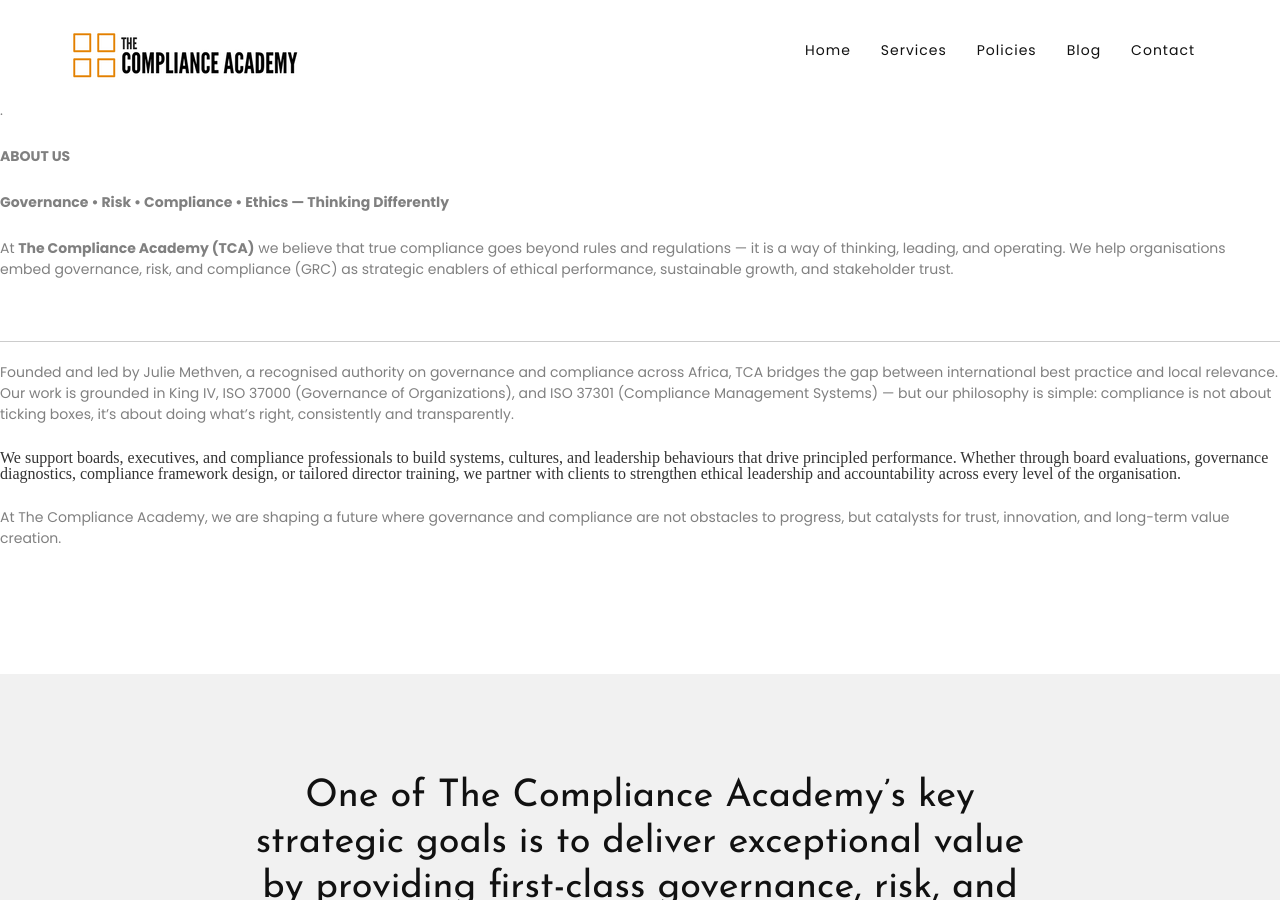
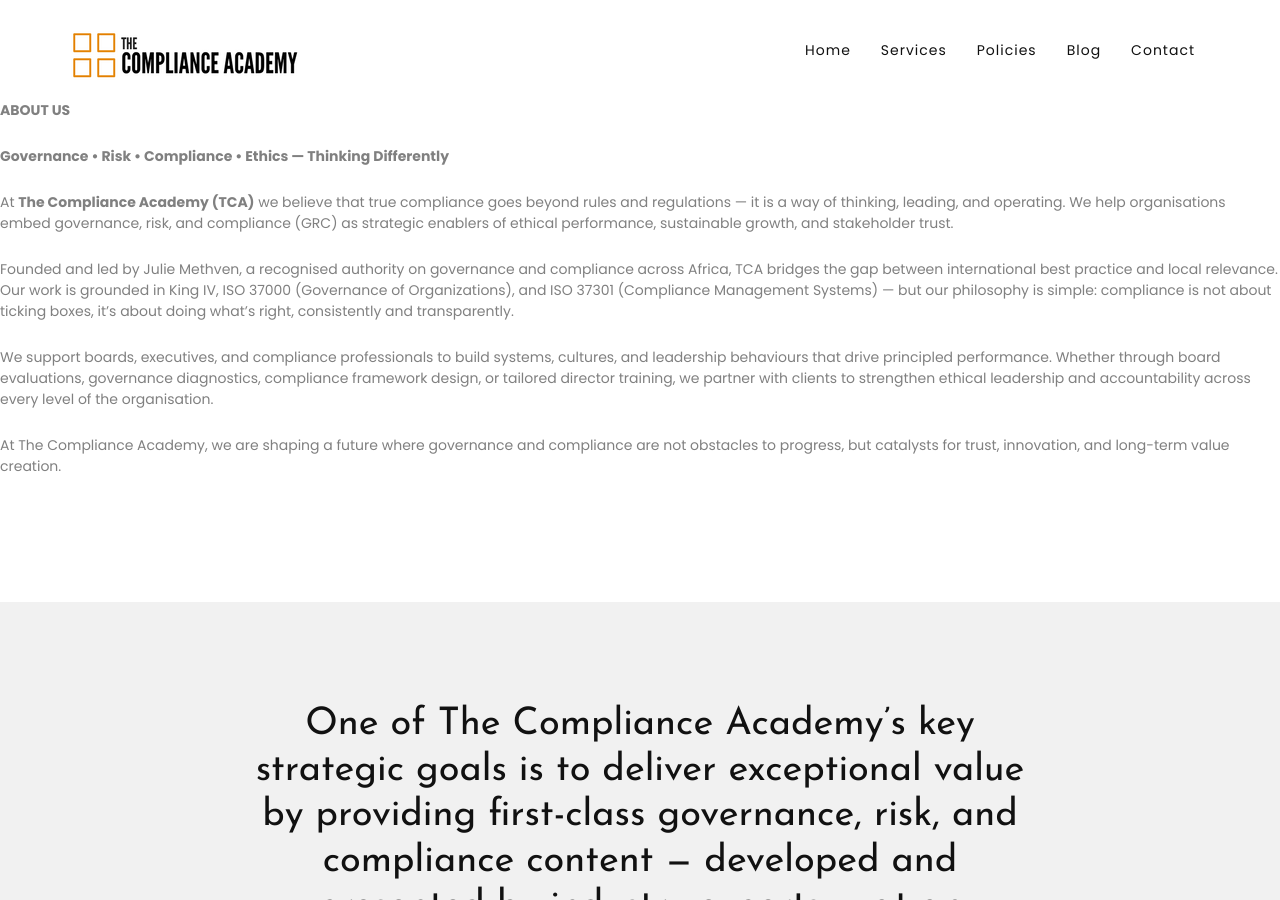
Before and after one commit to compliance-academy/compliance-academy.github.io, a Jekyll site: the page built from index.md, in a window 1280 px wide and 900 px high. Built offline with Jekyll 4.4.1, drawn with Linux system fonts in a browser that asks for light colours; nearby versions of some CDN libraries.

Commit message:
Update home.html

```diff
--- a/_layouts/home.html
+++ b/_layouts/home.html
@@ -50,8 +50,6 @@
 
       </div>
 <div class="hero-content">
-  <p class="wow fadeInUp" data-wow-delay="0.2s">.</p>
-
   <p class="wow fadeInUp" data-wow-delay="0.2s">
     <strong>ABOUT US</strong>
   </p>
@@ -61,31 +59,22 @@
   </p>
 
   <p class="wow fadeInUp" data-wow-delay="0.2s">
-    At <strong>The Compliance Academy (TCA)</strong> we believe that true compliance goes beyond rules and regulations — it is a way of thinking, leading, and operating.
-    We help organisations embed governance, risk, and compliance (GRC) as strategic enablers of ethical performance, sustainable growth, and stakeholder trust.
+    At <strong>The Compliance Academy (TCA)</strong> we believe that true compliance goes beyond rules and regulations — it is a way of thinking, leading, and operating. We help organisations embed governance, risk, and compliance (GRC) as strategic enablers of ethical performance, sustainable growth, and stakeholder trust.
   </p>
 
-  <!-- ✨ Horizontal line added here -->
-  <br>
-  <hr style="border: 0; height: 1px; background-color: #ccc; margin: 20px 0;">
+  <!-- Extra space before the next paragraph (no grey line) -->
+  <p class="wow fadeInUp" data-wow-delay="0.2s" style="margin-top: 16px;">
+    Founded and led by Julie Methven, a recognised authority on governance and compliance across Africa, TCA bridges the gap between international best practice and local relevance. Our work is grounded in King IV, ISO 37000 (Governance of Organizations), and ISO 37301 (Compliance Management Systems) — but our philosophy is simple: compliance is not about ticking boxes, it’s about doing what’s right, consistently and transparently.
+  </p>
 
   <p class="wow fadeInUp" data-wow-delay="0.2s">
-    Founded and led by Julie Methven, a recognised authority on governance and compliance across Africa,
-    TCA bridges the gap between international best practice and local relevance. Our work is grounded in
-    King IV, ISO 37000 (Governance of Organizations), and ISO 37301 (Compliance Management Systems) —
-    but our philosophy is simple: compliance is not about ticking boxes, it’s about doing what’s right, consistently and transparently.
+    We support boards, executives, and compliance professionals to build systems, cultures, and leadership behaviours that drive principled performance. Whether through board evaluations, governance diagnostics, compliance framework design, or tailored director training, we partner with clients to strengthen ethical leadership and accountability across every level of the organisation.
   </p>
-                            We support boards, executives, and compliance professionals to build systems, cultures, and leadership behaviours that drive principled performance. Whether through board evaluations, governance diagnostics, compliance framework design, or tailored director training, we partner with clients to strengthen ethical leadership and accountability across every level of the organisation.
 
-                           </p>
-                          <p class="wow fadeInUp" data-wow-delay="0.2s">
-                            At The Compliance Academy, we are shaping a future where governance and compliance are not obstacles to progress, but catalysts for trust, innovation, and long-term value creation.
-                        </p>
-
-
-                                               </p>
-
-                    </div>
+  <p class="wow fadeInUp" data-wow-delay="0.2s">
+    At The Compliance Academy, we are shaping a future where governance and compliance are not obstacles to progress, but catalysts for trust, innovation, and long-term value creation.
+  </p>
+</div>
                   </div>
               </div>
           </div>
```
